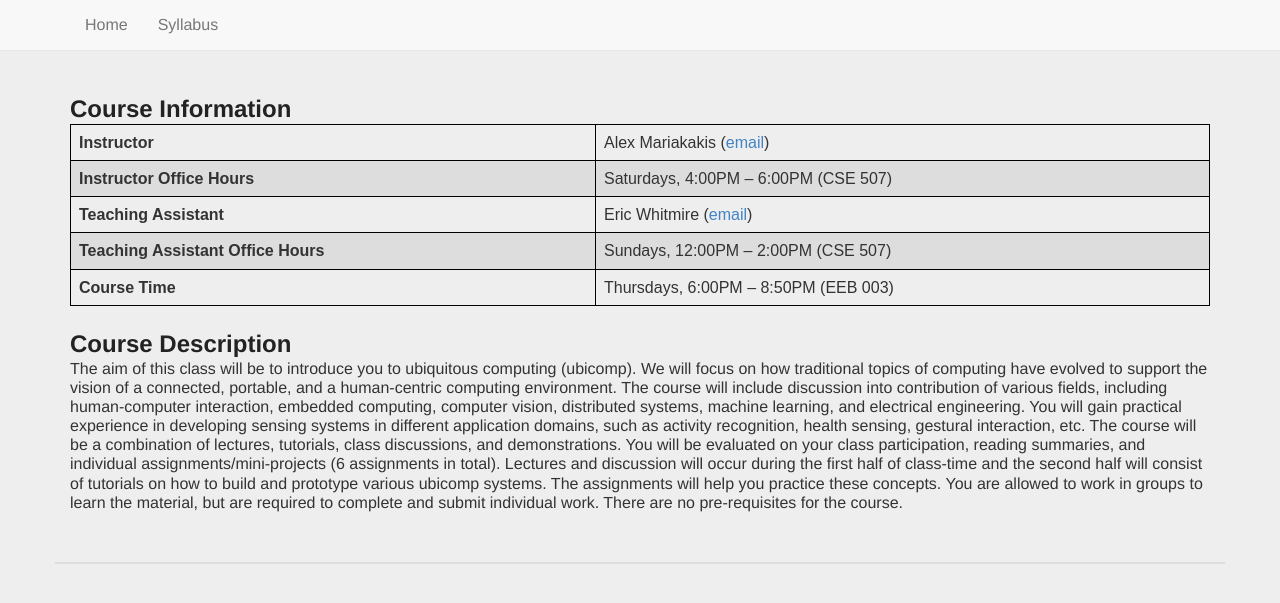
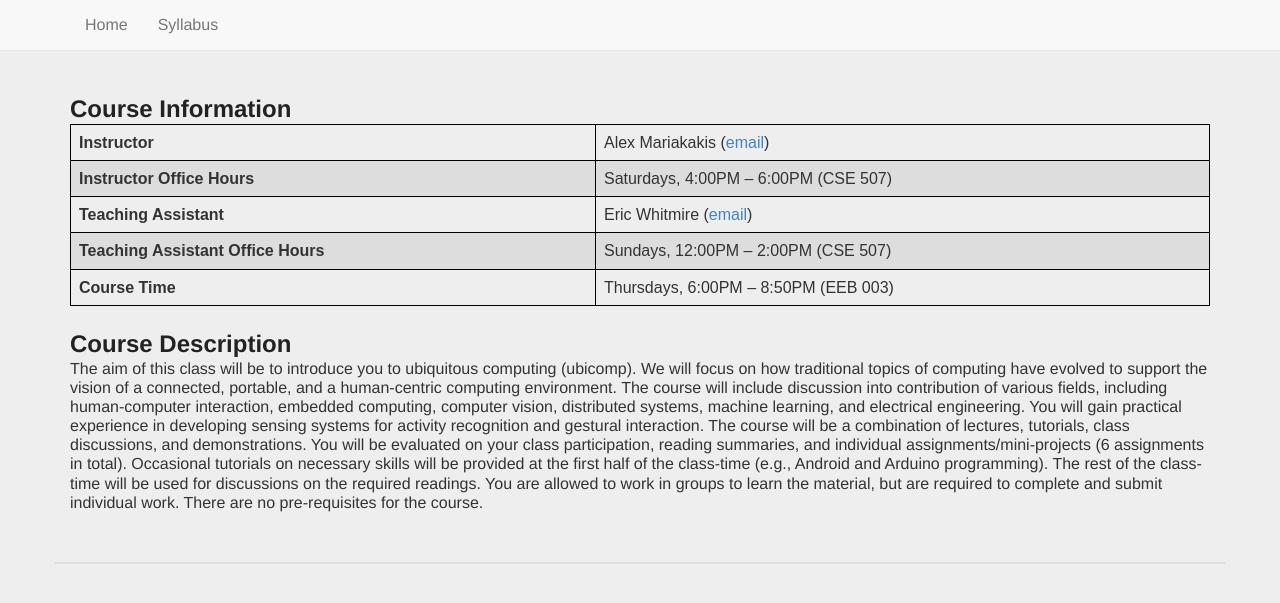
Before and after one commit to mariakakis/mhealth-course, a Jekyll site: the page built from index.html, in a window 1280 px wide. Shown: the top 603 px of the page. Built offline with Jekyll 4.4.1, drawn with Linux system fonts in a browser that asks for light colours; some web fonts are replaced.

Commit message:
updating synopsis

```diff
--- a/index.html
+++ b/index.html
@@ -36,11 +36,11 @@ layout: default
 <div class="row">
   <div class="col-xs-12">
     <h2>Course Description</h2>
-    The aim of this class will be to introduce you to ubiquitous computing (ubicomp). We will focus on how traditional topics of computing have evolved to support the vision of a connected, portable, and a human-centric computing environment. The course will include discussion into contribution of various fields, including human-computer interaction, embedded computing, computer vision, distributed systems, machine learning, and electrical engineering. You will gain practical experience in developing sensing systems in different application domains, such as activity recognition, health sensing, gestural interaction, etc.
+    The aim of this class will be to introduce you to ubiquitous computing (ubicomp). We will focus on how traditional topics of computing have evolved to support the vision of a connected, portable, and a human-centric computing environment. The course will include discussion into contribution of various fields, including human-computer interaction, embedded computing, computer vision, distributed systems, machine learning, and electrical engineering. You will gain practical experience in developing sensing systems for activity recognition and gestural interaction.
 
     The course will be a combination of lectures, tutorials, class discussions, and demonstrations. You will be evaluated on your class participation, reading summaries, and individual assignments/mini-projects (6 assignments in total).
 
-    Lectures and discussion will occur during the first half of class-time and the second half will consist of tutorials on how to build and prototype various ubicomp systems. The assignments will help you practice these concepts. You are allowed to work in groups to learn the material, but are required to complete and submit individual work.
+    Occasional tutorials on necessary skills will be provided at the first half of the class-time (e.g., Android and Arduino programming). The rest of the class-time will be used for discussions on the required readings. You are allowed to work in groups to learn the material, but are required to complete and submit individual work.
 
     There are no pre-requisites for the course.
   </div>
```
